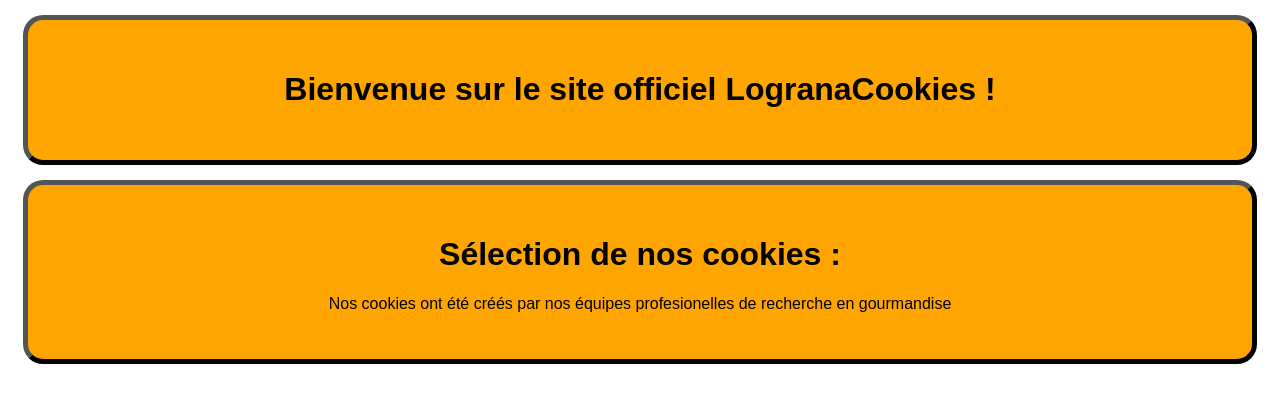
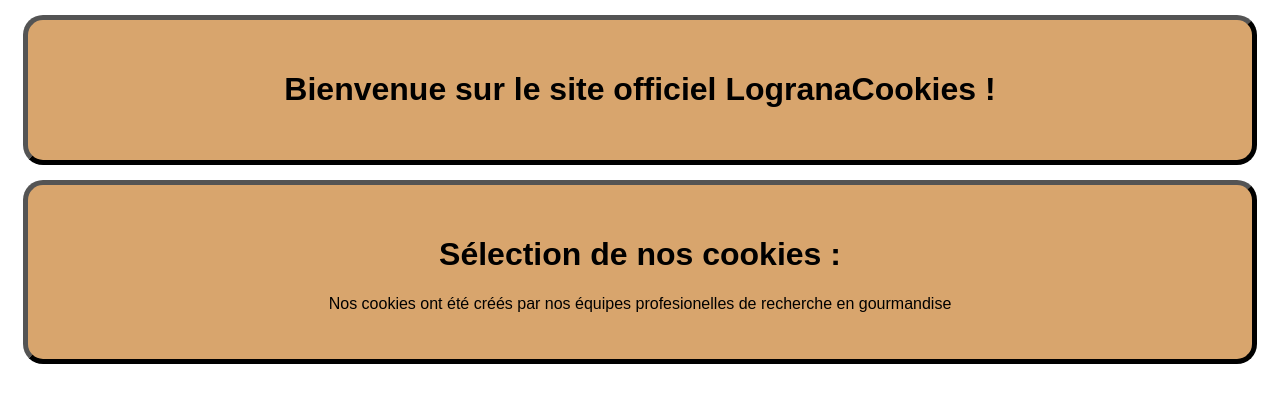
Before and after one commit to servispacement-cpu/lograna, a website: page public/index.html in a window 1280 px wide. Drawn offline with Linux system fonts and the light colour scheme; no server answers.

Commit message:
lyugouyg

```diff
--- a/public/style.css
+++ b/public/style.css
@@ -1,5 +1,5 @@
 	div{
-	background-color: orange;
+	background-color: #D8A56D;
 	border: 5px outset black;
 	padding: 30px;
 	margin: 15px;
```
